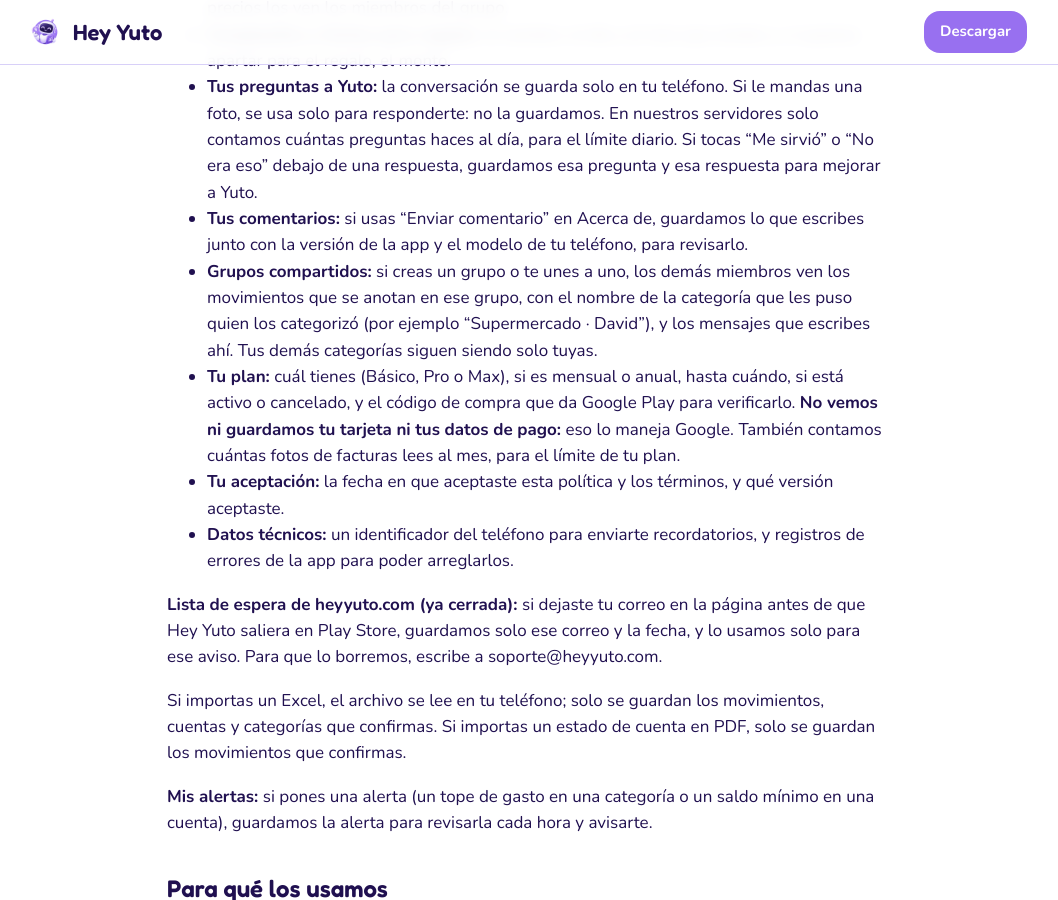
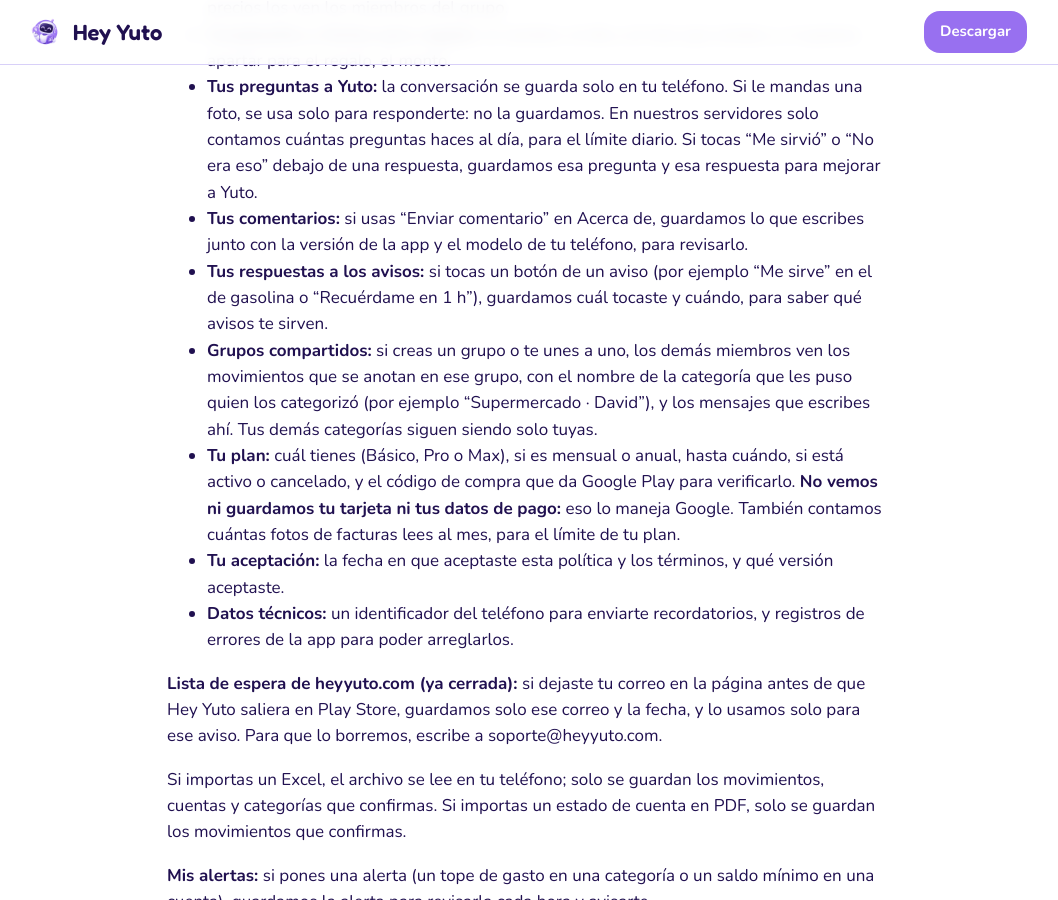
Before and after one commit to Dacoca34/yuto-legal, a Jekyll site: the page built from privacidad.md, in a window 1280 px wide and 900 px high, scrolled down 1024 px. Shown: the whole window, without its empty margins (113-1171 px from the left). Built offline with Jekyll 4.4.1, drawn with Linux system fonts in a browser that asks for light colours; our own code applies the rules of GitHub Pages for plain Markdown files.

Commit message:
1.00: botones en los avisos (FAQ y politica)

```diff
--- a/index.html
+++ b/index.html
@@ -99,6 +99,7 @@
   <details><summary>¿Puedo saber de dónde salió un movimiento?</summary><p>Sí. Deja presionado el movimiento: Yuto te dice si lo leyó de un aviso del banco (y te muestra el aviso), si vino de una factura (y puedes ver la foto) o si lo anotaste a mano, cuándo y quién. Debajo ves cada cambio que se le hizo: monto, categoría, cuenta o fecha.</p></details>
   <details><summary>¿Puedo subir una captura de los movimientos de mi banco?</summary><p>Sí. En el + toca "Factura o captura" y sube la captura de la lista de movimientos de la app de tu banco, o compártela con Hey Yuto. Te muestro todos los movimientos: elige la cuenta, desmarca lo que no quieras y toca "Anotar". Lo que ya tenías anotado sale desmarcado para que no se repita. ¿Tienes más? Agrega otra captura. Si subes el detalle de un solo movimiento, se lee como una factura.</p></details>
   <details><summary>¿Cómo hago que me avise cuando gasto mucho en una categoría?</summary><p>En Finanzas → Categorías, toca la categoría (por ejemplo Ocio). En "Avisarme" pon el monto y elige "Al llegar al 80%", "Cuando pase el monto" o los dos. Te llega una notificación una vez al mes por cada uno.</p></details>
+  <details><summary>¿Puedo responder un aviso sin abrir Yuto?</summary><p>Sí: desliza el aviso hacia abajo y salen sus botones. En el de tus gastos, "Ya los anoté" lo quita y "Recuérdame en 1 h" te lo vuelve a mandar en una hora. En el resumen de las 9 pm, "Está bien" o "Revisar", que abre Yuto. En el de gasolina, 👍 o 👎 nos dice si te sirve.</p></details>
   <details><summary>Le debo algo a alguien para la quincena, ¿cómo lo anoto rápido?</summary><p>Toca 🤝 en el widget, o agrega "Le debo a alguien" a tu + con "Personalizar". Escribe a quién, cuánto y en cuál de tus dos próximos pagos se lo das; la categoría es opcional. Sale en la lista de ese día de pago y en Finanzas → Préstamos. Cuando le pagues, márcala en la lista: se anota el pago en la categoría que le pusiste, y si te equivocaste, la desmarcas y se borra.</p></details>
   <details><summary>¿Cómo veo cuánto gasté en una categoría desde una cuenta?</summary><p>En Inicio, toca la cuenta arriba del calendario: la lista trae todo lo que pasó por esa cuenta, de cualquier categoría. Luego elige la categoría y arriba de la lista sale el total, con lo que salió y lo que entró.</p></details>
   <details><summary>¿Qué es "Descubre Yuto"?</summary><p>Una lista en Inicio con lo que vale la pena hacer en tus primeros días: agregar tus cuentas y tarjetas, lo que te cobran cada mes, una meta, tus préstamos, tu historial, tu familia y el widget. Se tacha sola cuando lo haces; lo que no te aplica lo marcas. Si la ocultas, vuelve desde Ajustes → Ayuda.</p></details>
--- a/privacidad.md
+++ b/privacidad.md
@@ -22,6 +22,7 @@ Hey Yuto lo desarrolla y administra Carlos Daniel Contreras Castro, en Panamá.
 - **Cumpleaños y fechas para regalar:** el nombre, el día y el mes que anotes y, si quieres apartar para el regalo, el monto.
 - **Tus preguntas a Yuto:** la conversación se guarda solo en tu teléfono. Si le mandas una foto, se usa solo para responderte: no la guardamos. En nuestros servidores solo contamos cuántas preguntas haces al día, para el límite diario. Si tocas "Me sirvió" o "No era eso" debajo de una respuesta, guardamos esa pregunta y esa respuesta para mejorar a Yuto.
 - **Tus comentarios:** si usas "Enviar comentario" en Acerca de, guardamos lo que escribes junto con la versión de la app y el modelo de tu teléfono, para revisarlo.
+- **Tus respuestas a los avisos:** si tocas un botón de un aviso (por ejemplo "Me sirve" en el de gasolina o "Recuérdame en 1 h"), guardamos cuál tocaste y cuándo, para saber qué avisos te sirven.
 - **Grupos compartidos:** si creas un grupo o te unes a uno, los demás miembros ven los movimientos que se anotan en ese grupo, con el nombre de la categoría que les puso quien los categorizó (por ejemplo "Supermercado · David"), y los mensajes que escribes ahí. Tus demás categorías siguen siendo solo tuyas.
 - **Tu plan:** cuál tienes (Básico, Pro o Max), si es mensual o anual, hasta cuándo, si está activo o cancelado, y el código de compra que da Google Play para verificarlo. **No vemos ni guardamos tu tarjeta ni tus datos de pago:** eso lo maneja Google. También contamos cuántas fotos de facturas lees al mes, para el límite de tu plan.
 - **Tu aceptación:** la fecha en que aceptaste esta política y los términos, y qué versión aceptaste.
```
